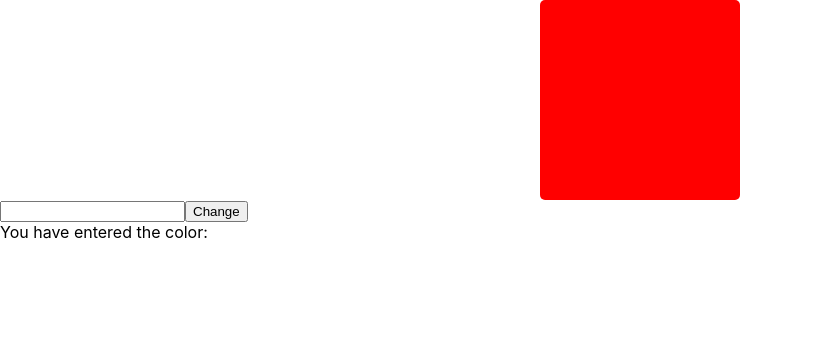
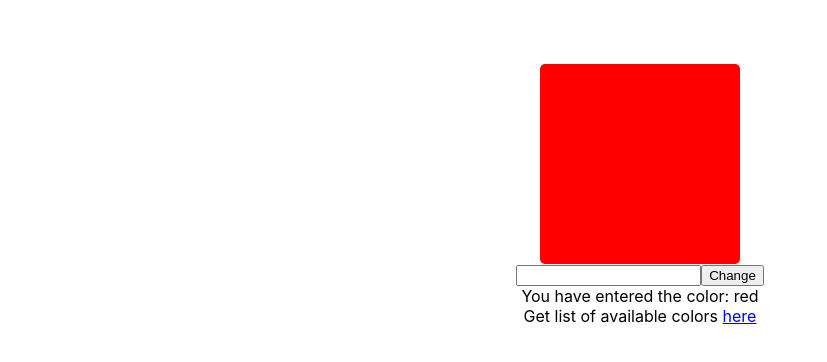
Before and after one commit to rsk2/color-changing-box, a React (Create React App) app: page / in a window 1280 px wide. Shown: the top 362 px of the page, without its empty margins (0-827 px from the left). Built offline with nearby package versions, Linux system fonts and the light colour scheme.

Commit message:
Changing logic to display Color box. Adding new link for available colors

```diff
--- a/src/index.js
+++ b/src/index.js
@@ -1,13 +1,13 @@
 import React, { Component } from 'react';
 import ReactDOM from 'react-dom';
+import './App.css';
 import ColorBox from './components/ColorBox.js';
 import './index.css';
 
 
-
 class ColorChanger extends Component {
 state = {
-    color: "",
+    color: "red",
 }
 
 changeColorBox= () => {
@@ -19,16 +19,19 @@ changeColorBox= () => {
 
     render() {
         return (
-        <div>
-            {this.state.color == "" ? <ColorBox inputColor="red"/> : <ColorBox inputColor= {this.state.color}/>}
+        <div className="box">
+            <ColorBox inputColor= {this.state.color}/>
             <input type="text"  id="newColor"/>
              <button onClick={this.changeColorBox}>Change</button>
              <br/>
              You have entered the color: {this.state.color}
+             <br/>
+             Get list of available colors <a href="https://www.w3schools.com/colors/colors_names.asp" target="_blank">here</a>
+
         </div>
 
         );
     }
 }
 
-ReactDOM.render(<ColorChanger/>, document.getElementById('root'));
+ReactDOM.render(<ColorChanger />, document.getElementById('root'));
```
